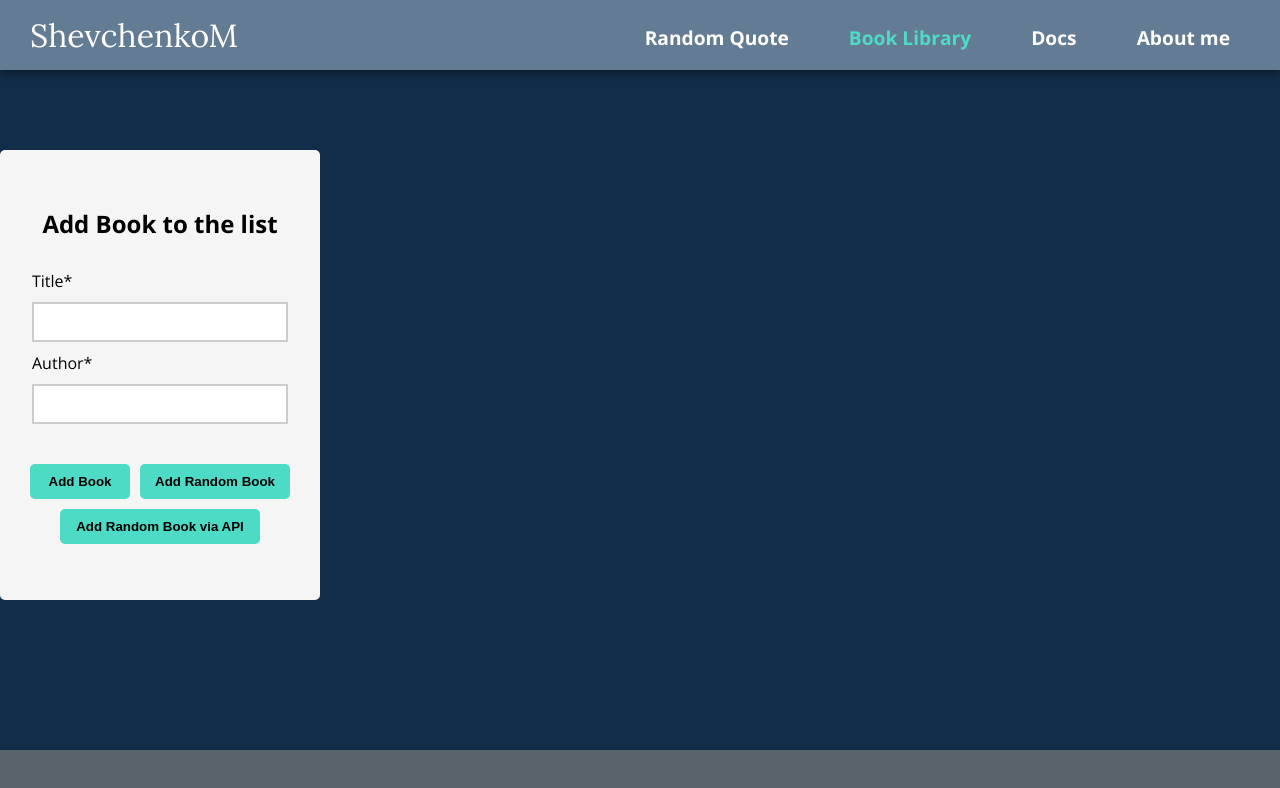
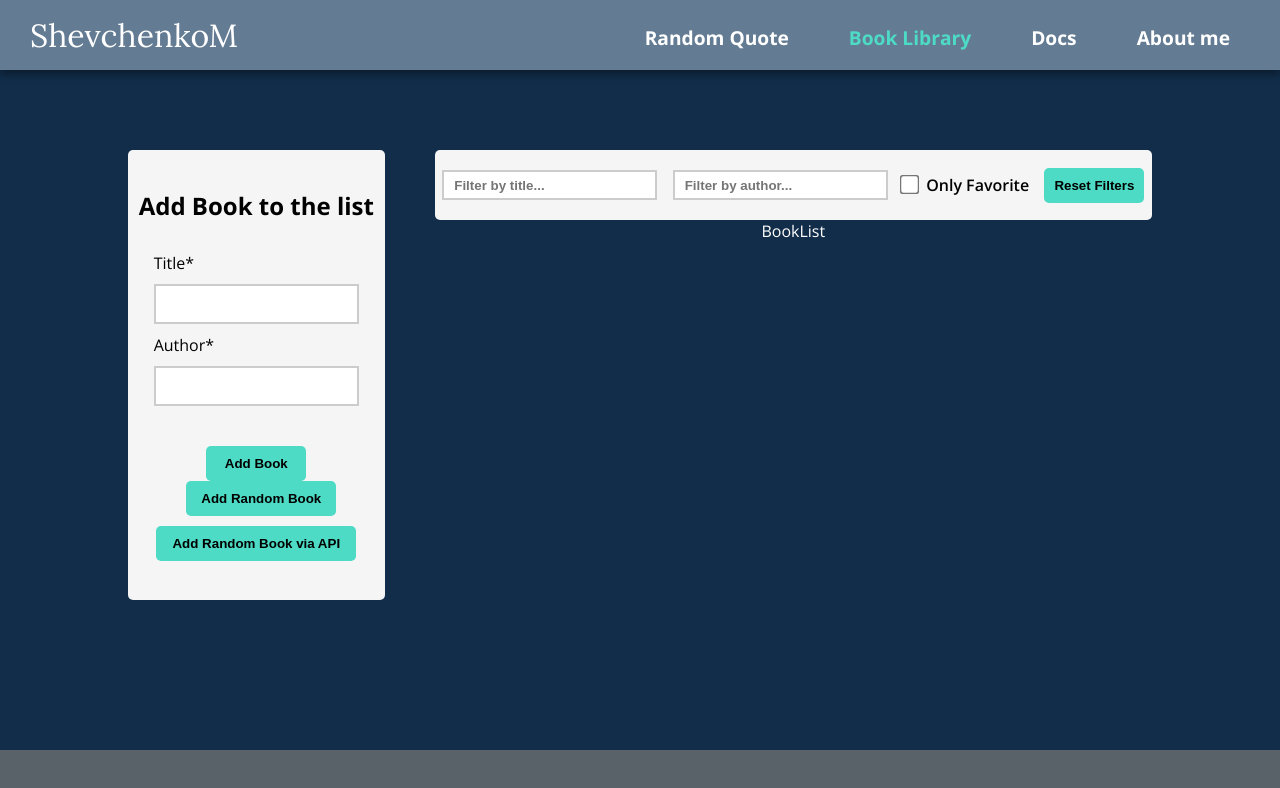
Before and after one commit to MykhailoShevchenko12/portfolio-project, a React (Create React App) app: page /book-library in a window 1280 px wide. Shown: the top 788 px of the page. Built offline with nearby package versions, Linux system fonts and the light colour scheme.

Commit message:
Stylized Filters component

```diff
--- /dev/null
+++ b/src/components/BookLibraryComponents/BookFilters.css
@@ -0,0 +1,51 @@
+.book-filter {
+  height: 70px;
+  display: flex;
+  justify-content: space-around;
+  align-items: center;
+  background-color: whitesmoke;
+  border-radius: 5px;
+}
+
+.book-filter label,
+.book-filter input[type='checkbox'] {
+  cursor: pointer;
+}
+
+.book-filter label {
+  color: black;
+  font-weight: 600;
+}
+
+.book-filter input[type='text'] {
+  width: 30%;
+  height: 30px;
+  border: 2px solid rgba(0, 0, 0, 0.2);
+  outline: none;
+  padding: 0 10px;
+  box-sizing: border-box;
+}
+
+.book-filter input[type='text']::placeholder {
+  font-weight: 600;
+}
+
+.book-filter input[type='checkbox'] {
+  transform: scale(1.5);
+  margin-right: 10px;
+}
+
+.book-filter button {
+  width: 100px;
+  height: 35px;
+  background-color: #4ddbc5;
+  font-weight: bold;
+  border: none;
+  border-radius: 5px;
+  cursor: pointer;
+}
+
+.book-filter button:active {
+  background-color: #496964;
+  color: white;
+}
--- /dev/null
+++ b/src/components/BookLibraryComponents/BookFilters.jsx
@@ -0,0 +1,17 @@
+import './BookFilters.css';
+
+const BookFilters = () => {
+  return (
+    <div className="book-filter">
+      <input type="text" placeholder="Filter by title..." />
+      <input type="text" placeholder="Filter by author..." />
+      <label htmlFor="only-favorite">
+        <input type="checkbox" id="only-favorite" />
+        Only Favorite
+      </label>
+      <button>Reset Filters</button>
+    </div>
+  );
+};
+
+export default BookFilters;
--- a/src/components/BookForm/BookForm.css
+++ b/src/components/BookLibraryComponents/BookForm.css
@@ -1,5 +1,5 @@
 .book-form {
-  width: 25%;
+  width: 100%;
   height: 450px;
   display: flex;
   flex-direction: column;
--- /dev/null
+++ b/src/components/BookLibraryComponents/BookList.jsx
@@ -0,0 +1,5 @@
+const BookList = () => {
+  return <div>BookList</div>;
+};
+
+export default BookList;
--- a/src/pages/BookLibraryApp/BookLibrary.css
+++ b/src/pages/BookLibraryApp/BookLibrary.css
@@ -0,0 +1,16 @@
+.book-library {
+  width: 80%;
+  margin: 0 auto;
+  display: flex;
+}
+
+.book-library .leftside {
+  flex: 1;
+  flex-basis: 20%;
+  margin-right: 50px;
+}
+
+.book-library .rightside {
+  flex: 1;
+  flex-basis: 65%;
+}
--- a/src/pages/BookLibraryApp/BookLibrary.jsx
+++ b/src/pages/BookLibraryApp/BookLibrary.jsx
@@ -1,11 +1,21 @@
-import BookForm from '../../components/BookForm/BookForm';
+import BookForm from '../../components/BookLibraryComponents/BookForm';
+import BookFilters from '../../components/BookLibraryComponents/BookFilters';
+import BookList from '../../components/BookLibraryComponents/BookList';
 import './BookLibrary.css';
 
 const BookLibrary = () => {
   return (
     <>
       <div className="container">
-        <BookForm />
+        <div className="book-library">
+          <div className="leftside">
+            <BookForm />
+          </div>
+          <div className="rightside">
+            <BookFilters />
+            <BookList />
+          </div>
+        </div>
       </div>
     </>
   );
```
Also changed, not shown: src/components/BookLibraryComponents/BookForm.jsx (renamed from src/components/BookForm/BookForm.jsx), src/components/BookLibraryComponents/BookList.css (added).
